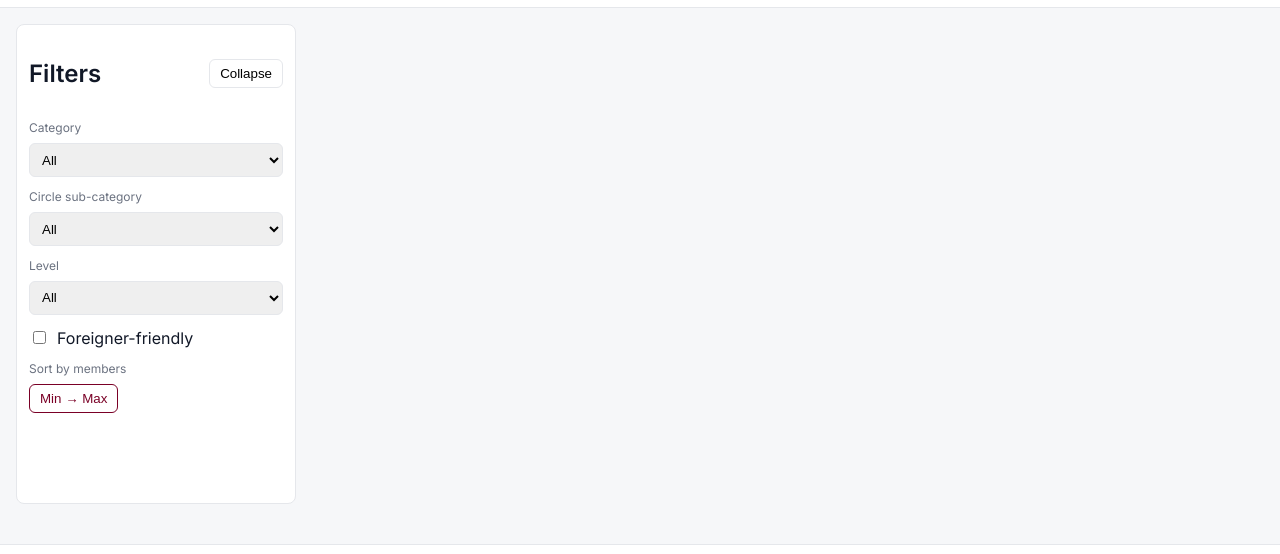
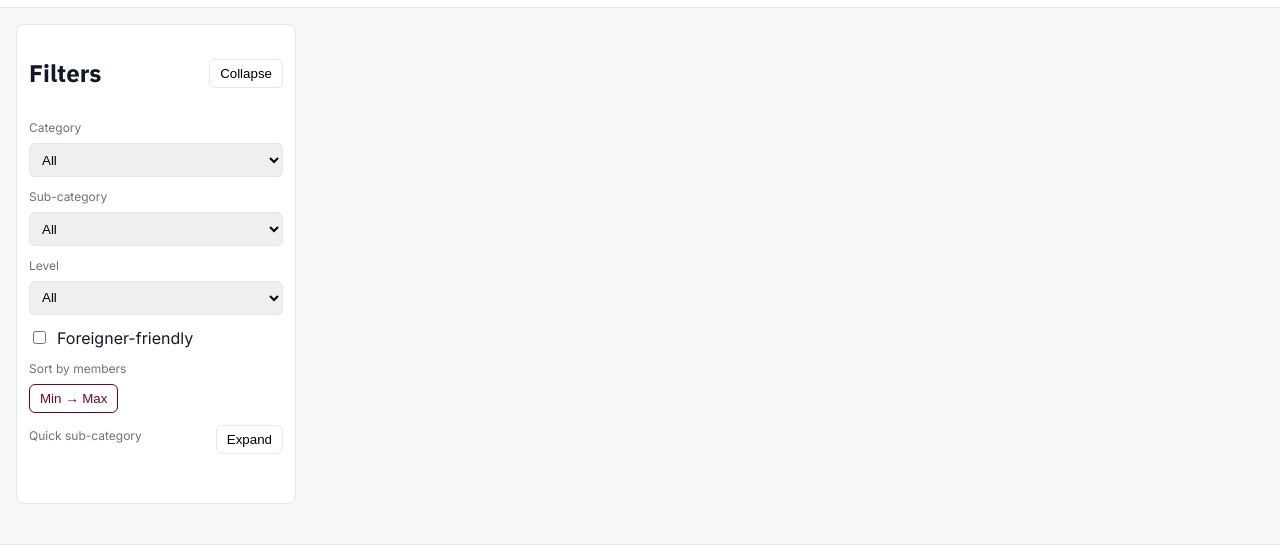
Before and after one commit to fijiology-byte/wasedacircles, a plain HTML site: page index.html in a window 1280 px wide. Shown: the part 49-603 px from the top of the page. Drawn offline with Linux system fonts and the light colour scheme; a script that the page names is missing.

Commit message:
Refine comments in index.html for better clarity
Updated comments for clarity and consistency.

```diff
--- a/index.html
+++ b/index.html
@@ -8,7 +8,7 @@
   <link href="https://fonts.googleapis.com/css2?family=Inter:wght@400;600&family=IBM+Plex+Sans:wght@400;700&display=swap" rel="stylesheet">
 </head>
 <body>
-  <!-- Top navigation bar -->
+  <!-- Top navigation bar (fixed, full-width) -->
   <header class="topbar">
     <div class="topbar-inner">
       <div class="logo-group">
@@ -20,13 +20,13 @@
         </nav>
       </div>
 
-      <!-- Search -->
+      <!-- Search: full-width within middle column, applies on Enter -->
       <form id="searchForm" class="search-wrap" role="search" aria-label="Search circles">
         <input id="searchInput" type="search" placeholder="Search circles..." aria-label="Search circles" />
         <button type="submit" class="btn-search">Search</button>
       </form>
 
-      <!-- Language selector -->
+      <!-- Language selector: reloads page on toggle -->
       <div class="lang-wrap">
         <select id="langSelect" aria-label="Select language">
           <option value="en" selected>English</option>
@@ -40,10 +40,12 @@
     <!-- Sidebar filters -->
     <aside class="sidebar" aria-labelledby="filtersHeading">
       <div class="filter-header">
-        <h2 id="filtersHeading">Filters</h2>
+        <h2 id="filtersHeading" class="h-heading">Filters</h2>
         <button id="toggleFilters" class="btn-toggle" aria-expanded="true" aria-controls="filtersPanel">Collapse</button>
       </div>
+
       <div id="filtersPanel" class="filters">
+        <!-- Three-level dropdowns -->
         <div class="filter-group">
           <label class="filter-label" for="filterCategory">Category</label>
           <select id="filterCategory">
@@ -54,11 +56,13 @@
           </select>
         </div>
         <div class="filter-group">
-          <label class="filter-label" for="filterSubcategory">Circle sub-category</label>
+          <label class="filter-label" for="filterSubcategory">Sub-category</label>
           <select id="filterSubcategory">
             <option value="">All</option>
             <option value="music">Music</option>
             <option value="dance">Dance</option>
+            <option value="photography">Photography</option>
+            <option value="art">Art</option>
           </select>
         </div>
         <div class="filter-group">
@@ -69,15 +73,28 @@
             <option value="advanced">Advanced</option>
           </select>
         </div>
+
+        <!-- Foreigner-friendly toggle -->
         <div class="filter-group">
-          <label class="filter-checkbox">
+          <label class="filter-checkbox" for="filterForeignerFriendly">
             <input type="checkbox" id="filterForeignerFriendly" />
             <span>Foreigner-friendly</span>
           </label>
         </div>
+
+        <!-- Sort Min ↔ Max (members) -->
         <div class="filter-group">
           <label class="filter-label">Sort by members</label>
           <button id="sortMembers" class="btn-outline" data-sort="asc" type="button" aria-pressed="false">Min → Max</button>
+        </div>
+
+        <!-- Sub-category circular chips, vertical, expandable -->
+        <div class="filter-group">
+          <div class="subcat-header">
+            <span class="filter-label">Quick sub-category</span>
+            <button id="toggleSubcats" class="btn-toggle" type="button" aria-controls="subcatList" aria-expanded="false">Expand</button>
+          </div>
+          <div class="subcats" id="subcatList" aria-expanded="false"></div>
         </div>
       </div>
     </aside>
```
